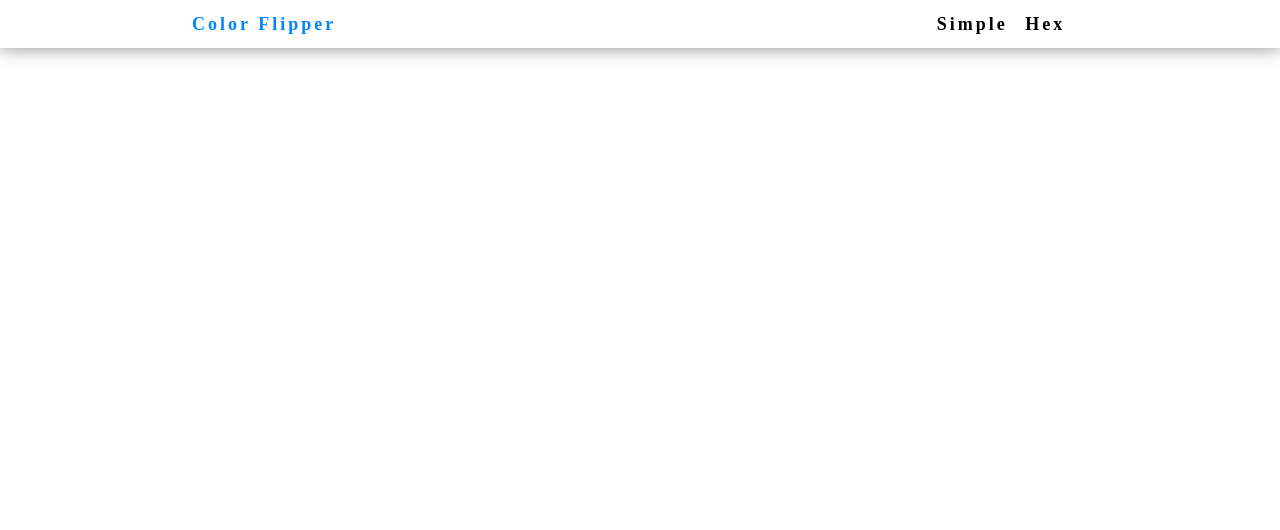
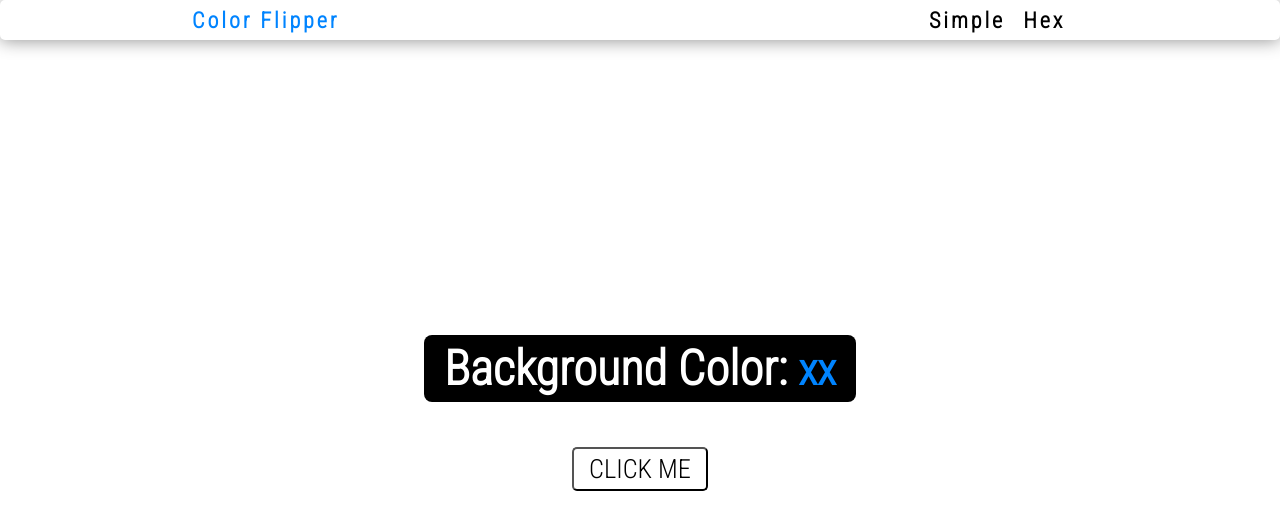
Before and after one commit to exd02/Vannilla-JS-Projects, a plain HTML site: page Collor Flipper/index.html in a window 1280 px wide. Drawn offline with Linux system fonts and the light colour scheme.

Commit message:
CSS is done

```diff
--- a/Collor Flipper/index.html
+++ b/Collor Flipper/index.html
@@ -9,7 +9,7 @@
   <script src='main.js'></script>
 </head>
 <body>
-  <div class="navbar">
+  <nav class="navbar">
     <div class="navbar-title-container">
       <div class="navbar-title vertically-center">
         Color Flipper
@@ -21,6 +21,15 @@
         <a href=hex.html>Hex</a>
       </div>
     </div>
-  </div>
+  </nav>
+
+  <main class="bg">
+    <div class="center-container vertically-center">
+      <span class="bginfo bginfo-font">Background Color: <span class="bg-color-value" id="colorValue">xx</span></span>
+      <div class="click-button-container">
+        <input type=button value="CLICK ME">
+      </div>
+    </div>
+  </main>
 </body>
 </html>
--- a/Collor Flipper/main.css
+++ b/Collor Flipper/main.css
@@ -1,16 +1,34 @@
+@import url('https://fonts.googleapis.com/css2?family=Oswald:wght@300&family=Roboto+Condensed:wght@300&family=Roboto:wght@100&display=swap');
+
 * {
   --blue: rgb(0, 132, 255);
+  --navbar-height: 5vh;
+  margin: 0;
+  font-family: 'Roboto Condensed', sans-serif;
+  border-radius: 5px;
 }
+
+@media screen and (min-width: 800px) {
+  * {
+    font-size: 16px;
+  }
+}
+
+@media screen and (min-width: 1000px) {
+  * {
+    font-size: 22px;
+  }
+}
+
 
 .navbar {
   width: 100%;
   box-shadow: 0px 1px 17px rgba(0, 0, 0, 0.42);
   top:0px;
   left: 0px;
-  position: fixed;
-  height: 48px;
+  height: var(--navbar-height);
   letter-spacing: 3px;
-  font-size: 18px;
+  font-size: 1rem;
   font-weight: 700;
 }
 
@@ -44,3 +62,45 @@
 .navbar-links a:link, .navbar-links a:visited, .navbar-links a:active { color: black; }
 
 .navbar-links a:hover { color: var(--blue); }
+
+.bg {
+  width: 100vw;
+  height: calc(100vh - var(--navbar-height));
+}
+
+.center-container {
+  margin: 0 auto;
+  height: 20vh;
+  width: 65vw;
+  text-align: center;
+}
+
+.bginfo {
+  background-color: black;
+  color: white;
+  font-size: 2.2rem;
+  font-weight: 900;
+  border-radius: 8px;
+  padding: 5px 20px;
+}
+
+.bg-color-value {
+  color: var(--blue);
+  font-size: 2.0rem;
+}
+
+.click-button-container { padding-top: 50px; }
+
+.click-button-container input {
+  background-color: rgba(0, 0, 0, 0);
+  font-size: 1.2rem;
+  padding: 5px 15px;
+  transition: background-color 400ms, color 200ms;
+  transition-timing-function: ease-in-out;
+}
+
+.click-button-container input:hover {
+  background-color: rgba(0, 0, 0, 1.0);
+  color: white;
+  cursor: pointer;
+}
```
